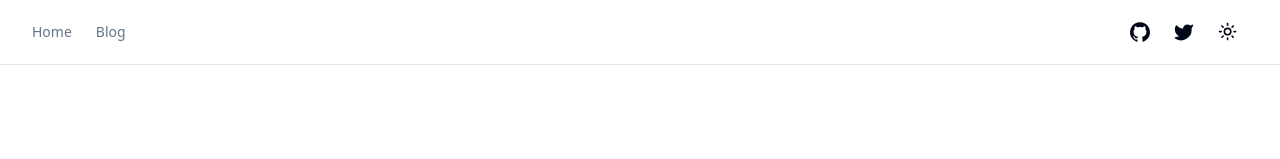
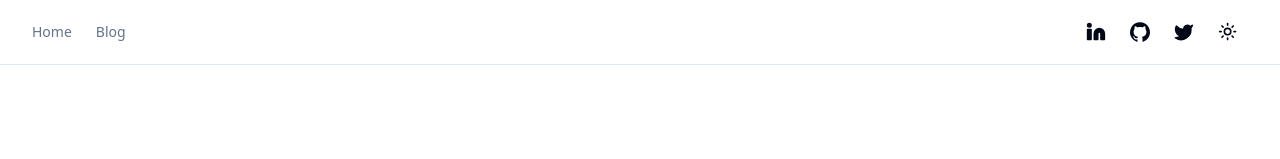
Before and after one commit to DBULL7/personal-site, a Next.js app: page / in a window 1280 px wide. Shown: the top 159 px of the page. Built offline with nearby package versions, Linux system fonts and the light colour scheme.

Commit message:
add linkedin link to site nav, change wording on blog page title

```diff
--- a/app/blog/page.tsx
+++ b/app/blog/page.tsx
@@ -35,7 +35,7 @@
 
     return (
         <div className="mx-auto max-w-xl py-8">
-            <h1 className="mb-8 text-center text-2xl font-black">Next.js + Contentlayer Example</h1>
+            <h1 className="mb-8 text-center text-2xl font-black">Latest and Greatest</h1>
             {posts.map((post: Post, idx: number) => (
                 <PostCard key={idx} {...post} />
             ))}
--- a/components/icons.tsx
+++ b/components/icons.tsx
@@ -3,6 +3,7 @@
     Moon,
     SunMedium,
     Twitter,
+    Linkedin,
     LucideIcon,
 } from "lucide-react"
 
@@ -12,6 +13,7 @@
     sun: SunMedium,
     moon: Moon,
     twitter: Twitter,
+    linkedin: Linkedin,
     logo: (props: LucideProps) => (
         <svg xmlns="http://www.w3.org/2000/svg" viewBox="0 0 24 24" {...props}>
             <path
--- a/components/site-header.tsx
+++ b/components/site-header.tsx
@@ -13,6 +13,21 @@
                 <MainNav items={siteConfig.mainNav} />
                 <div className="flex flex-1 items-center justify-end space-x-4">
                     <nav className="flex items-center space-x-1">
+                        <Link
+                            href={siteConfig.links.linkedin}
+                            target="_blank"
+                            rel="noreferrer"
+                        >
+                            <div
+                                className={buttonVariants({
+                                    size: "icon",
+                                    variant: "ghost",
+                                })}
+                            >
+                                <Icons.linkedin className="h-5 w-5 fill-current" />
+                                <span className="sr-only">LinkedIn</span>
+                            </div>
+                        </Link>
                         <Link
                             href={siteConfig.links.github}
                             target="_blank"
```
